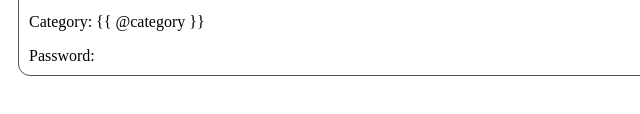
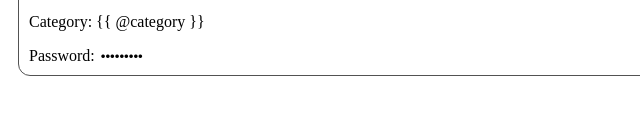
Before and after one commit to OpenDSU/password-manager, a website: page code/pages/view-passwords.html in a window 1280 px wide. Shown: the part 188-302 px from the top of the page, 0-640 px from the left. Drawn offline with Linux system fonts and the light colour scheme; files that its build step writes are made by us from their sources.

Commit message:
show censored password field

```diff
--- a/code/pages/view-passwords.html
+++ b/code/pages/view-passwords.html
@@ -16,7 +16,7 @@
                         <p>Email address: {{ @email }}</p>
                         <p>Category: {{ @category }}</p>
                         <span>Password: </span>
-                        <input data-view-model="@inputModel" type="password" readonly class="hidden-password">
+                        <input value="@password" type="password" readonly class="hidden-password">
                     </div>
                 </div>
             </webc-datatable>
```
Also changed, not shown: code/scripts/controllers/ViewPasswordsController.js (+0 -52 lines).
